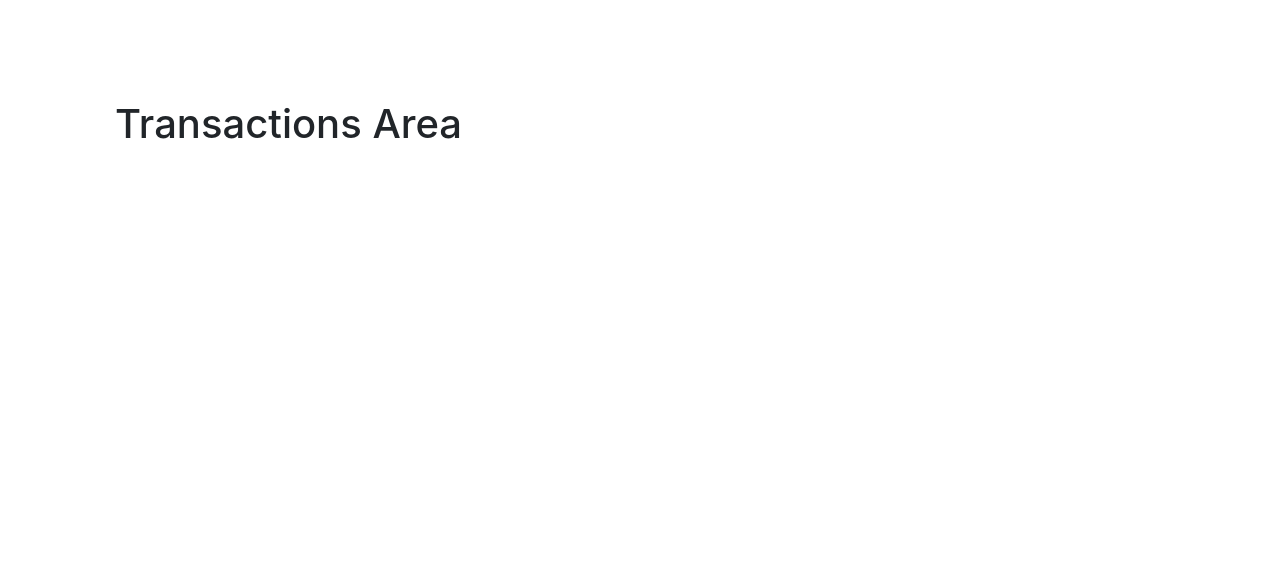
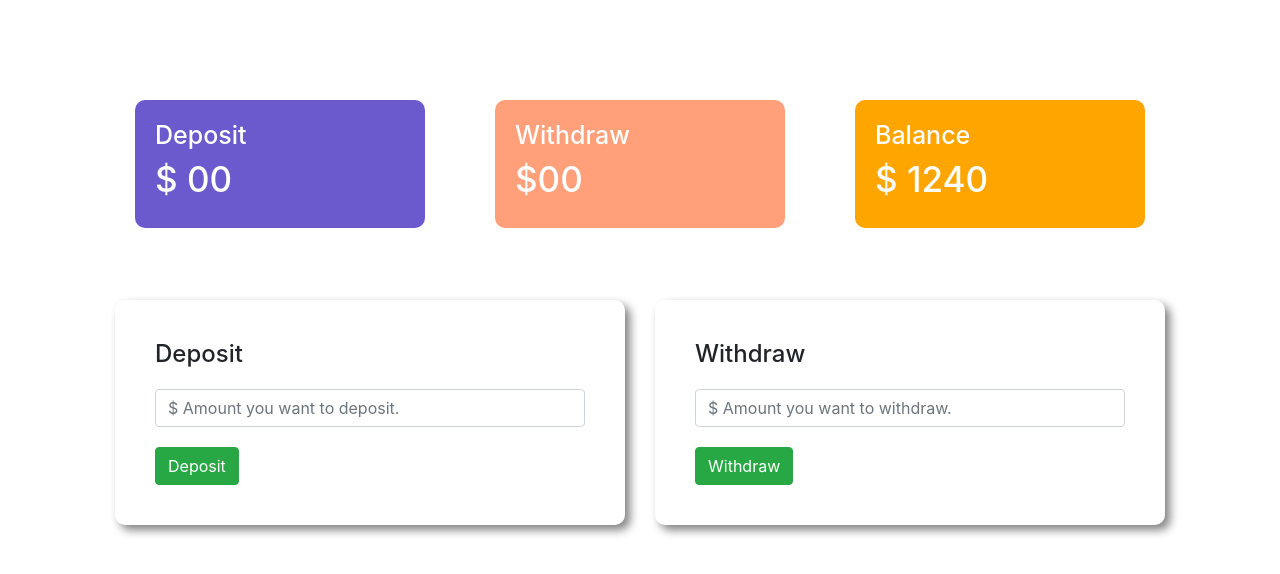
Before and after one commit to a1barif2h/dream-bank, a plain HTML site: page index.html in a window 1280 px wide. Both pictures are taken after a click on the button "Enter". Drawn offline with nearby package versions, Linux system fonts and the light colour scheme.

Commit message:
added deposit and withdrow section and

```diff
--- a/index.html
+++ b/index.html
@@ -1,13 +1,16 @@
 <!DOCTYPE html>
 <html lang="en">
-
   <head>
-    <meta charset="UTF-8">
-    <meta name="viewport" content="width=device-width, initial-scale=1.0">
+    <meta charset="UTF-8" />
+    <meta name="viewport" content="width=device-width, initial-scale=1.0" />
     <title>Dream Bank</title>
-    <link rel="stylesheet" href="https://stackpath.bootstrapcdn.com/bootstrap/4.5.0/css/bootstrap.min.css"
-        integrity="sha384-9aIt2nRpC12Uk9gS9baDl411NQApFmC26EwAOH8WgZl5MYYxFfc+NcPb1dKGj7Sk" crossorigin="anonymous">
-    <link rel="stylesheet" href="style.css">
+    <link
+      rel="stylesheet"
+      href="https://stackpath.bootstrapcdn.com/bootstrap/4.5.0/css/bootstrap.min.css"
+      integrity="sha384-9aIt2nRpC12Uk9gS9baDl411NQApFmC26EwAOH8WgZl5MYYxFfc+NcPb1dKGj7Sk"
+      crossorigin="anonymous"
+    />
+    <link rel="stylesheet" href="style.css" />
   </head>
 
   <body>
@@ -16,28 +19,85 @@
         <h1 class="text-center mb-5">Welcome to Dream Bank</h1>
         <div class="submit-area">
           <h4>Login</h4>
-                <input class="form-control" type="text" placeholder="Enter Your Email">
-                <input type="password" class="form-control" name="" id="" placeholder="Enter Your Password">
+          <input
+            class="form-control"
+            type="text"
+            placeholder="Enter Your Email"
+          />
+          <input
+            type="password"
+            class="form-control"
+            name=""
+            id=""
+            placeholder="Enter Your Password"
+          />
           <button id="login" class="btn btn-success">Enter</button>
         </div>
       </div>
-        <div id="transection-area">
-            <h1>Transactions Area</h1>
+      <div id="transaction-area">
+        <div class="row mb-5">
+          <div class="col-md-4 mb-4">
+            <div class="deposit status">
+              <h5>Deposit</h5>
+              <h2>$ <span id="currentDeposit">00</span></h2>
+            </div>
+          </div>
+          <div class="col-md-4 mb-4">
+            <div class="withdraw status">
+              <h5>Withdraw</h5>
+              <h2>$00</h2>
+            </div>
+          </div>
+          <div class="col-md-4 md-4">
+            <div class="balance status">
+              <h5>Balance</h5>
+              <h2>$ <span id="currentBalance">1240</span></h2>
+            </div>
+          </div>
+        </div>
+        <div class="row">
+          <div class="col-md-6 mb-4">
+            <div class="submit-area">
+              <h4>Deposit</h4>
+              <input
+                type="text"
+                class="form-control"
+                id="depositAmount"
+                placeholder="$ Amount you want to deposit."
+              />
+              <button id="addDeposit" class="btn btn-success">Deposit</button>
+            </div>
+          </div>
+          <div class="col-md-6">
+            <div class="submit-area">
+              <h4>Withdraw</h4>
+              <input
+                type="text"
+                class="form-control"
+                placeholder="$ Amount you want to withdraw."
+              />
+              <button class="btn btn-success">Withdraw</button>
+            </div>
+          </div>
+        </div>
       </div>
     </div>
 
-
-
-    <script src="https://code.jquery.com/jquery-3.5.1.slim.min.js"
-        integrity="sha384-DfXdz2htPH0lsSSs5nCTpuj/zy4C+OGpamoFVy38MVBnE+IbbVYUew+OrCXaRkfj" crossorigin="anonymous">
-    </script>
-    <script src="https://cdn.jsdelivr.net/npm/popper.js@1.16.0/dist/umd/popper.min.js"
-        integrity="sha384-Q6E9RHvbIyZFJoft+2mJbHaEWldlvI9IOYy5n3zV9zzTtmI3UksdQRVvoxMfooAo" crossorigin="anonymous">
-    </script>
-    <script src="https://stackpath.bootstrapcdn.com/bootstrap/4.5.0/js/bootstrap.min.js"
-        integrity="sha384-OgVRvuATP1z7JjHLkuOU7Xw704+h835Lr+6QL9UvYjZE3Ipu6Tp75j7Bh/kR0JKI" crossorigin="anonymous">
-    </script>
+    <script
+      src="https://code.jquery.com/jquery-3.5.1.slim.min.js"
+      integrity="sha384-DfXdz2htPH0lsSSs5nCTpuj/zy4C+OGpamoFVy38MVBnE+IbbVYUew+OrCXaRkfj"
+      crossorigin="anonymous"
+    ></script>
+    <script
+      src="https://cdn.jsdelivr.net/npm/popper.js@1.16.0/dist/umd/popper.min.js"
+      integrity="sha384-Q6E9RHvbIyZFJoft+2mJbHaEWldlvI9IOYy5n3zV9zzTtmI3UksdQRVvoxMfooAo"
+      crossorigin="anonymous"
+    ></script>
+    <script
+      src="https://stackpath.bootstrapcdn.com/bootstrap/4.5.0/js/bootstrap.min.js"
+      integrity="sha384-OgVRvuATP1z7JjHLkuOU7Xw704+h835Lr+6QL9UvYjZE3Ipu6Tp75j7Bh/kR0JKI"
+      crossorigin="anonymous"
+    ></script>
     <script src="main.js"></script>
   </body>
-
 </html>
--- a/main.js
+++ b/main.js
@@ -1,7 +1,27 @@
+//login button add event handeler;
 const loginBtn = document.getElementById("login");
 loginBtn.addEventListener("click", function () {
     const loginArea = document.getElementById("login-area");
     loginArea.style.display = "none";
-    const transectionArea = document.getElementById("transection-area");
-    transectionArea.style.display = "block";
+    const transactionArea = document.getElementById("transaction-area");
+    transactionArea.style.display = "block";
 });
+
+//deposit button add event handeler
+const depositBtn = document.getElementById("addDeposit");
+depositBtn.addEventListener("click", function () {
+    const depositAmount = document.getElementById("depositAmount").value;
+    const depositNumber = parseFloat(depositAmount);
+
+    updateSpanTag("currentDeposit", depositNumber);
+    updateSpanTag("currentBalance", depositNumber);
+
+    document.getElementById("depositAmount").value = "";
+});
+
+function updateSpanTag(id, depositNumber) {
+    const current = document.getElementById(id).innerText;
+    const currentNumber = parseFloat(current);
+    const total = currentNumber + depositNumber;
+    document.getElementById(id).innerText = total;
+}
--- a/style.css
+++ b/style.css
@@ -12,6 +12,32 @@ body {
   margin: 20px 0;
 }
 
-#transection-area {
+#transaction-area {
   display: none;
 }
+
+.status {
+  margin: 0 20px;
+  padding: 20px;
+  color: #fff;
+  border-radius: 10px;
+}
+
+.status h5 {
+  font-size: 25px;
+}
+
+.status h2 {
+  font-size: 35px;
+}
+.deposit {
+  background: slateblue;
+}
+
+.withdraw {
+  background: lightsalmon;
+}
+
+.balance {
+  background: orange;
+}
```
Lines whose indentation alone changed are shown as unchanged.
